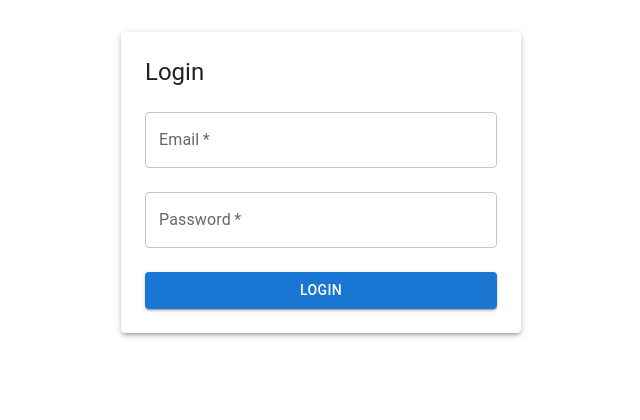
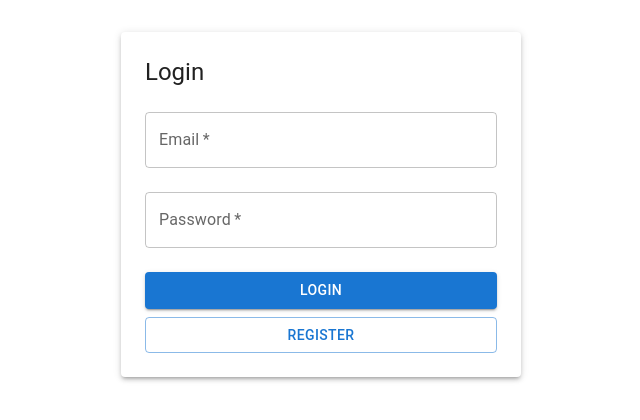
Before and after one commit to indiastatus141516-png/Az_DataMart, a React (Create React App) app in the folder client/: page /login in a window 1280 px wide. Shown: the top 420 px of the page, without its empty margins (319-959 px from the left). Built offline with nearby package versions, Linux system fonts and the light colour scheme; no server answers.

Commit message:
Add Register button to Login component

```diff
--- a/client/src/components/Login.js
+++ b/client/src/components/Login.js
@@ -68,6 +68,14 @@ const Login = () => {
         <Button type="submit" fullWidth variant="contained" sx={{ mt: 2 }}>
           Login
         </Button>
+        <Button
+          fullWidth
+          variant="outlined"
+          sx={{ mt: 1 }}
+          onClick={() => navigate("/register")}
+        >
+          Register
+        </Button>
       </form>
     </Paper>
   );
```
